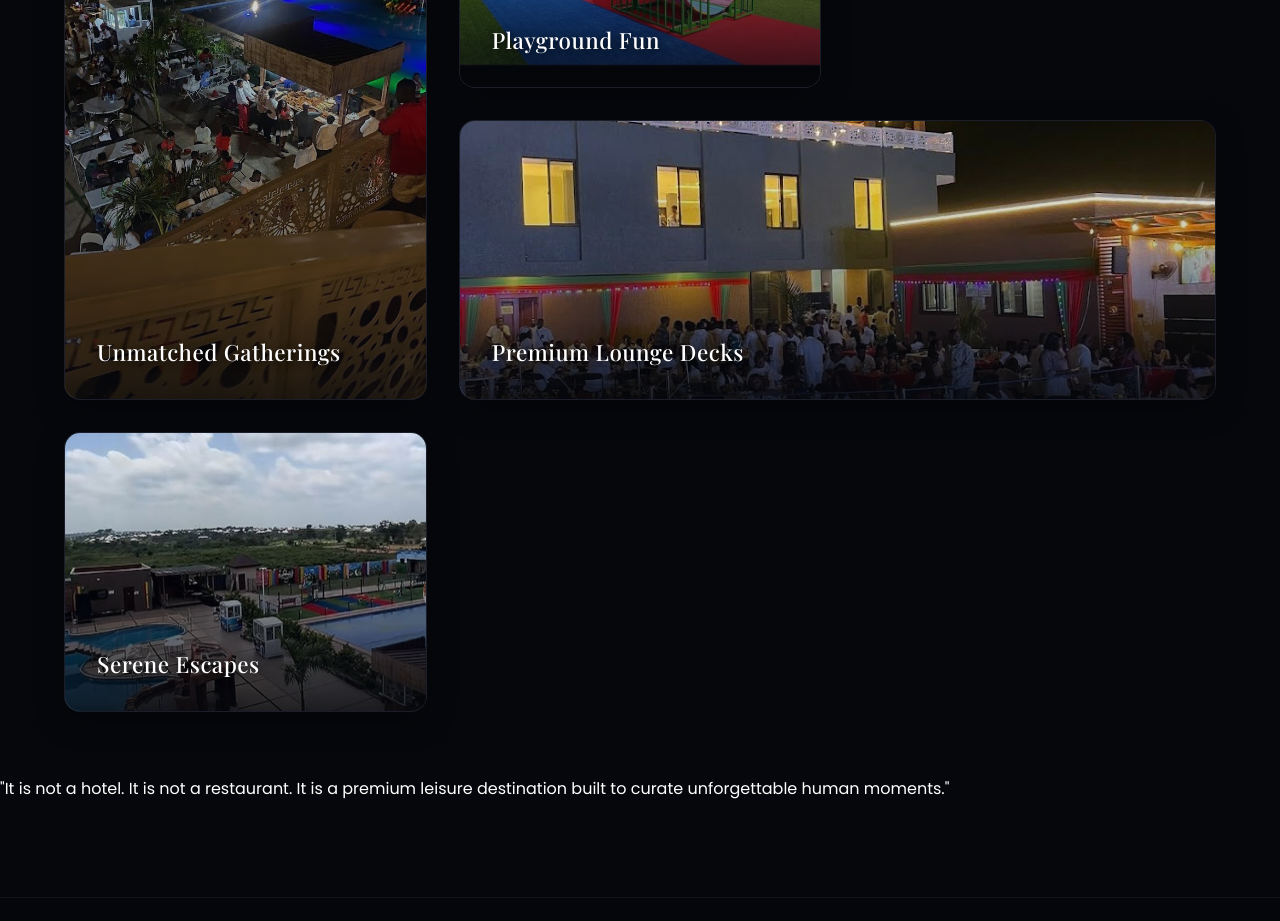
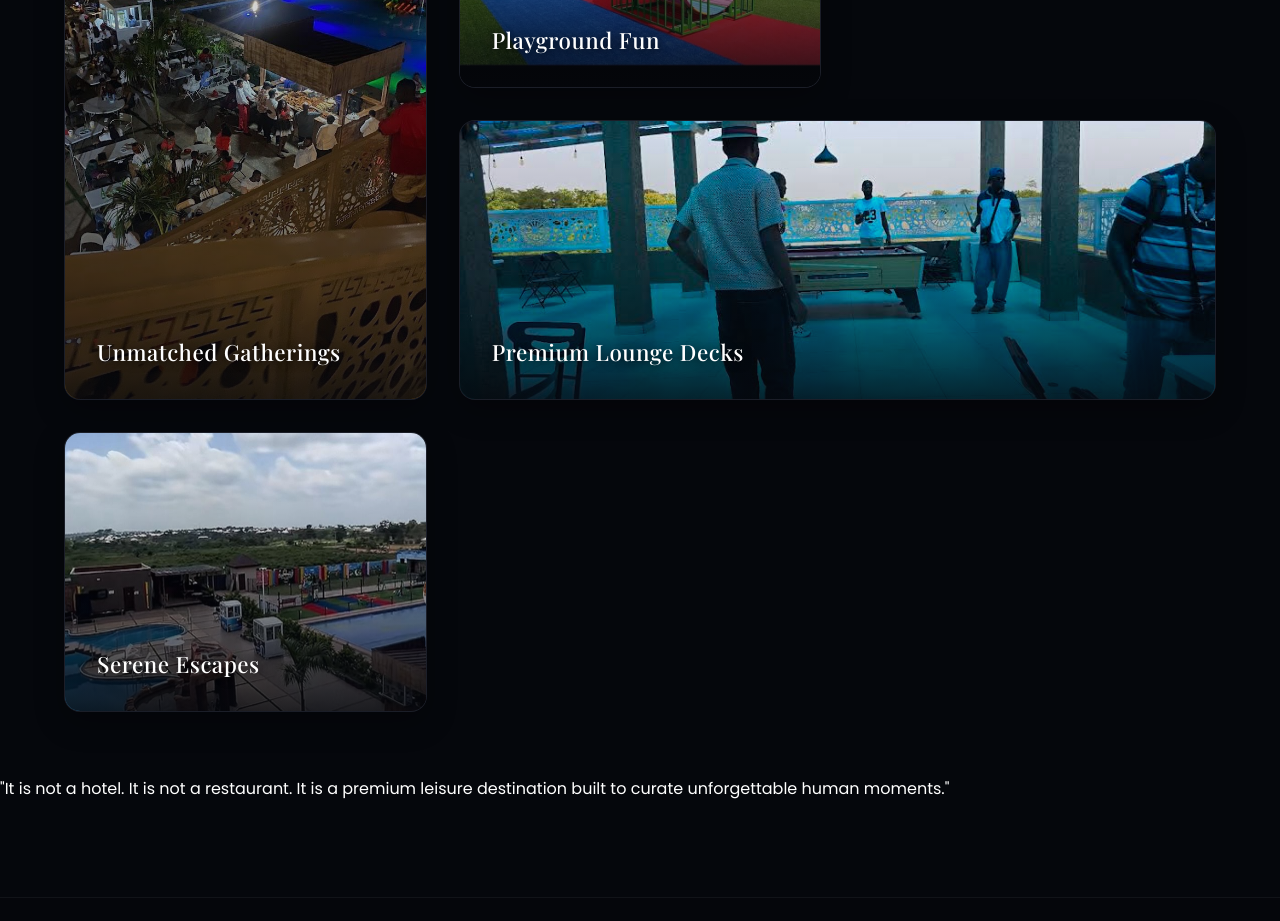
Before and after one commit to Jacob-dev012/countryside-, a plain HTML site: page index.html in a window 1280 px wide. Shown: the part 2540-3461 px from the top of the page. Drawn offline with nearby package versions, Linux system fonts and the light colour scheme; a web font is replaced by a local one.

Commit message:
Update image source for Night Terrace Lounge View

```diff
--- a/index.html
+++ b/index.html
@@ -126,7 +126,7 @@
 
     <!-- Card 8: Night Terrace Lounge View -->
     <div class="grid-box wide reveal-effect">
-      <img src="images/splash.jpg" alt="Illuminated Deck Terrace and Lounge Seating">
+      <img src="images/IMG_0989.jpeg" alt="Illuminated Deck Terrace and Lounge Seating">
       <div class="grid-overlay"><h3>Premium Lounge Decks</h3></div>
     </div>
 
```
